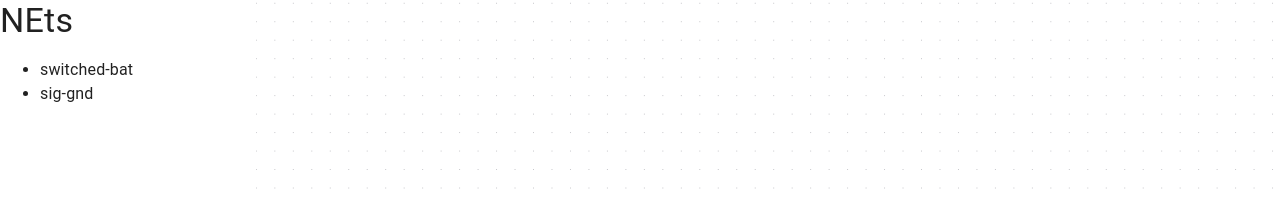
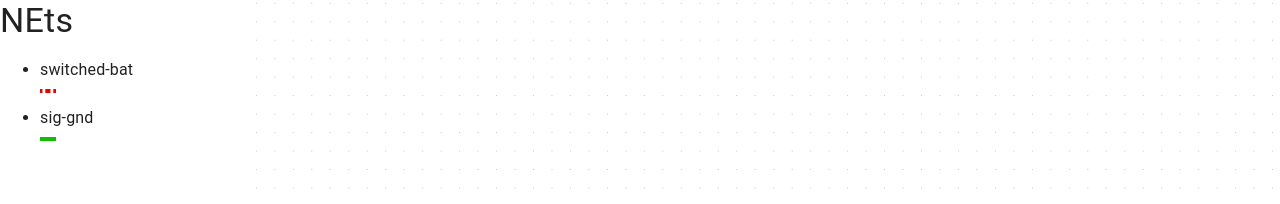
Before and after one commit to artemovskiy/wire-hareness-constructor, a React (Create React App) app: page / in a window 1280 px wide. Shown: the top 204 px of the page. Built offline with nearby package versions, Linux system fonts and the light colour scheme.

Commit message:
feat: display wire color icons

```diff
--- a/src/components/NetList/index.tsx
+++ b/src/components/NetList/index.tsx
@@ -3,6 +3,7 @@ import { Net } from "../../core/nets/net";
 import Grid2 from "@mui/material/Grid2";
 import { Box, IconButton, Typography } from "@mui/material";
 import ClearIcon from '@mui/icons-material/Clear';
+import { WireColorIcon } from "../WireColorIcon";
 
 export interface NetListProps {
     nets: Net[];
@@ -24,10 +25,14 @@ export const NetList = ({ nets, selectedNet, onNetClear, onNetSelect }: NetListP
             </Grid2>
         </Grid2>
         <ul>
-            {nets.map(n => <li key={n.name}><Typography
-                onClick={() => onNetSelect(n.name)}
-                style={{ textDecoration: n.name === selectedNet ? "underline" : undefined }}
-            >{n.name}</Typography></li>)}
+            {nets.map(n => <li key={n.name}>
+                <Typography
+                    onClick={() => onNetSelect(n.name)}
+                    style={{ textDecoration: n.name === selectedNet ? "underline" : undefined }}
+                >{n.name}</Typography>
+                { /* TODO: handle differet wire colors within the net */}
+                <WireColorIcon colorText={n.terminals[0].wire.color} />
+            </li>)}
         </ul>
     </Box>
 }
--- /dev/null
+++ b/src/components/WireColorIcon/index.tsx
@@ -0,0 +1,47 @@
+import React, { ReactElement } from 'react';
+import { getHexByText } from './library';
+
+export interface WireColorIconProps {
+    colorText: string;
+}
+
+
+export const WireColorIcon = ({ colorText }: WireColorIconProps): ReactElement => {
+    const parts = colorText.split('/');
+    if (parts.length > 1) {
+        if (parts.length > 2) {
+            throw new Error(`To many color parts in ${colorText}`)
+        }
+        const pColor = getHexByText(parts[0])
+        const sColor = getHexByText(parts[1])
+       return <div>
+            <svg
+                xmlns="http://www.w3.org/2000/svg"
+                width="16"
+                height="16"
+                fill="currentColor"
+                viewBox="0 0 24 24"
+            >
+                <rect width="4" height="6" x="0" y="9" fill={`#${pColor}`} />
+                <rect width="4" height="6" x="4" y="9" fill={`#${sColor}`} />
+                <rect width="8" height="6" x="8" y="9" fill={`#${pColor}`} />
+                <rect width="4" height="6" x="16" y="9" fill={`#${sColor}`} />
+                <rect width="4" height="6" x="20" y="9" fill={`#${pColor}`} />
+            </svg>
+       </div>
+    } else {
+        const color = getHexByText(parts[0])
+        return <div>
+            <svg
+                xmlns="http://www.w3.org/2000/svg"
+                width="16"
+                height="16"
+                fill="currentColor"
+                viewBox="0 0 24 24"
+            >
+                <rect width="24" height="6" x="0" y="9" fill={`#${color}`} />
+            </svg>
+        </div>
+    }
+
+}
--- /dev/null
+++ b/src/components/WireColorIcon/library.ts
@@ -0,0 +1,26 @@
+import { ColorDef } from "./types";
+
+export const colors: ColorDef[] = [
+    {
+        primaryName: 'green',
+        aliases: ['grn'],
+        hexValue: "11BC0A"
+    },{
+        primaryName: 'red',
+        aliases: [],
+        hexValue: "EC0000"
+    },{
+        primaryName: 'white',
+        aliases: ['wht'],
+        hexValue: "ffffff"
+    },
+]
+
+export const getHexByText = (text: string): string => {
+    const normalizedText = text.toLowerCase();
+    const color = colors.find(i => i.primaryName === normalizedText || i.aliases.includes(normalizedText));
+    if(!color) {
+        throw new Error('unexpected color text: ' + text)
+    }
+    return color.hexValue
+}
--- /dev/null
+++ b/src/components/WireColorIcon/types.ts
@@ -0,0 +1,5 @@
+export type ColorDef = {
+    primaryName: string;
+    aliases: string[];
+    hexValue: string;
+}
```
